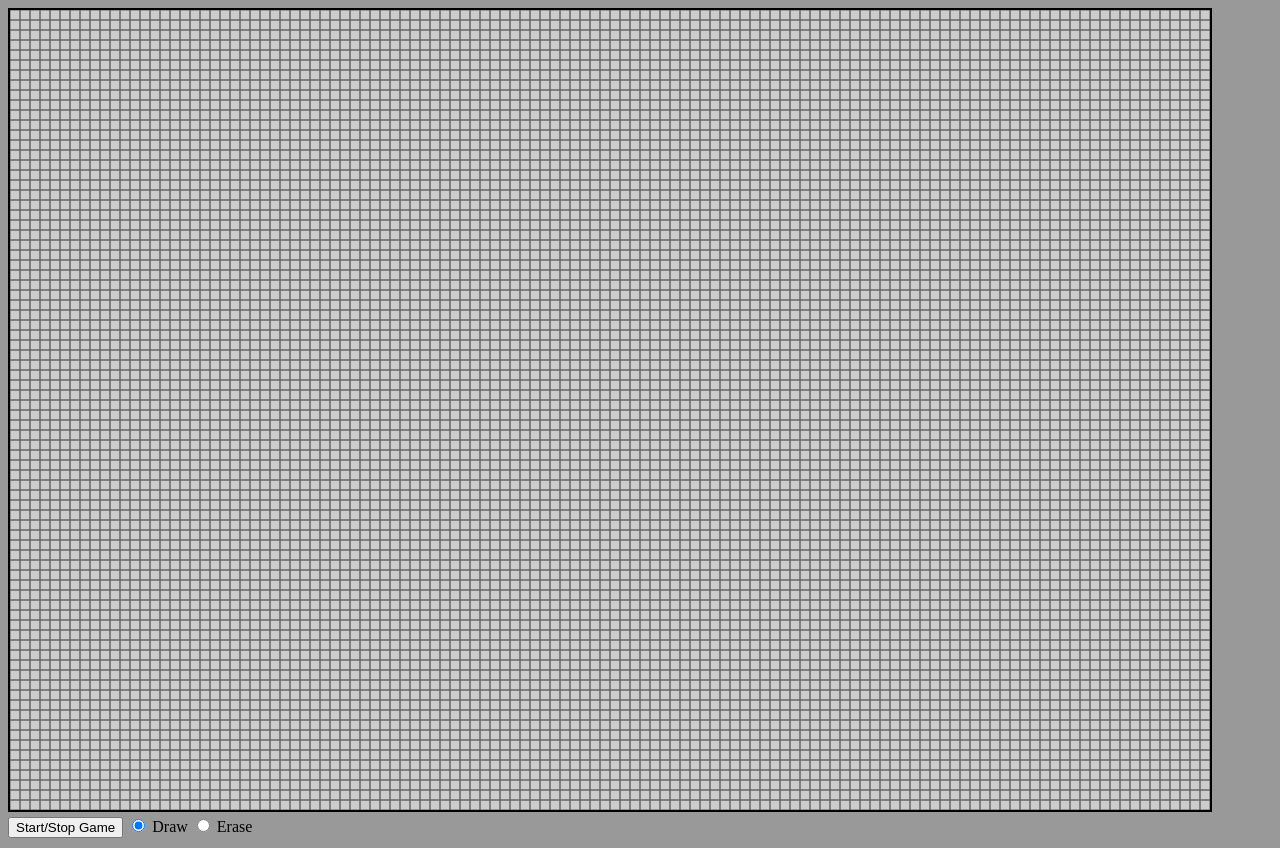
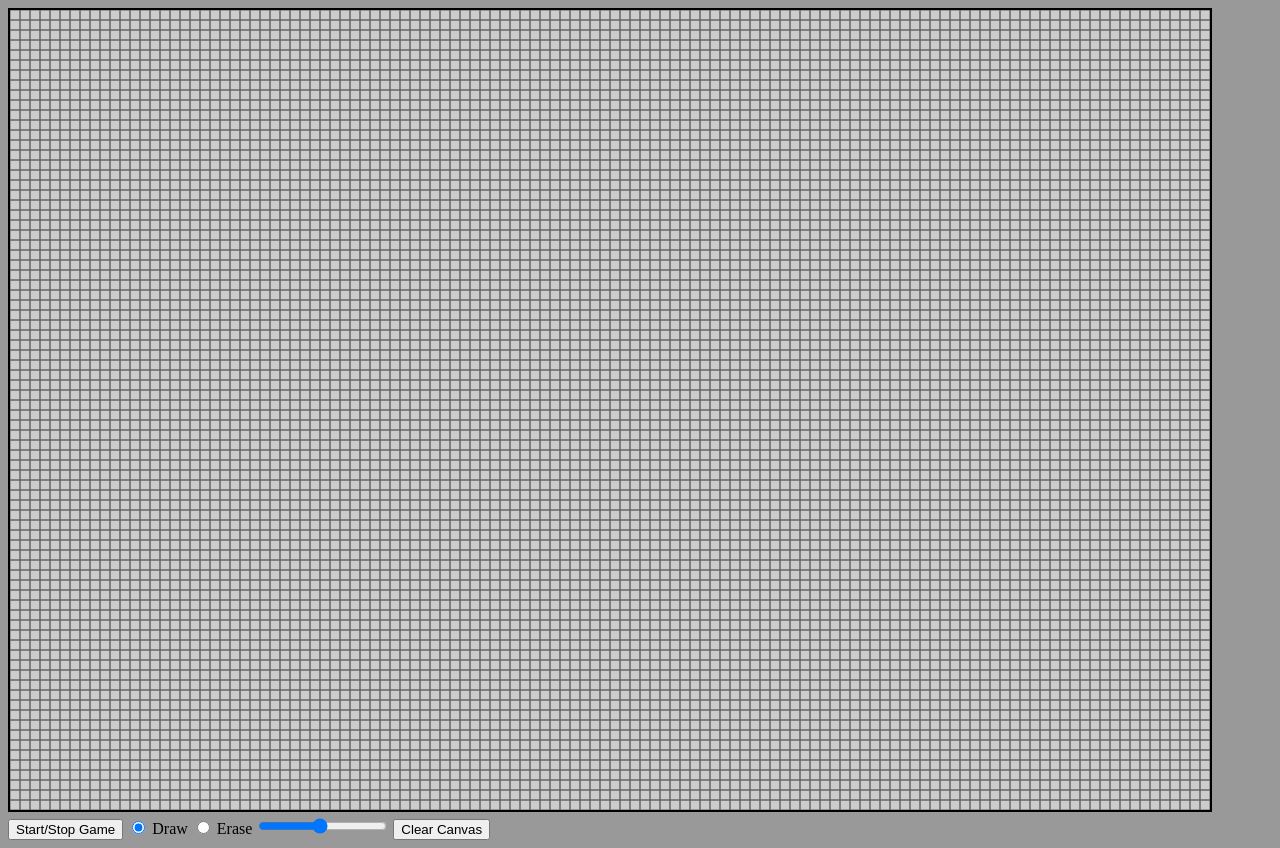
Before and after one commit to BradleyKallhoff/ConwaysGameOfLife, a plain HTML site: page index.html in a window 1280 px wide. Drawn offline with Linux system fonts and the light colour scheme.

Commit message:
adding speed bar and clear canvas button

```diff
--- a/index.html
+++ b/index.html
@@ -3,18 +3,22 @@
 <head>
     <link rel="stylesheet" href="css/styles.css">
 </head>
-<body>
+<body class="bg-dark">
 
-    <canvas id="canvas" width="1200" height="800" style="background-color: #ccc"></canvas>
-
-    <script src="js/gameOfLife.js"></script>
 
         <div>
+            <canvas id="canvas" width="1200" height="800" style="background-color: #ccc"></canvas>
+            <script src="js/gameOfLife.js"></script>
+        </div>
+
+        <div style="padding: auto;">
             <button type="button" value="Start" onclick="startStopGame()" id="startButton">Start/Stop Game</button>
             <input type="radio" id="draw" name="drawOptions" value="draw" checked>
             <label for="draw">Draw</label>
             <input type="radio" id="erase" name="drawOptions" value="erase">
             <label for="erase">Erase</label>
+            <input type="range" id="speed" min="50" max="1000" step="50" value="500">
+            <button type="button" onclick="clearGrid()">Clear Canvas</button>
         </div>
 
 </body>
--- a/js/gameOfLife.js
+++ b/js/gameOfLife.js
@@ -28,8 +28,6 @@ canvas.addEventListener("mousedown", e => {
 
     var xPosition = Math.floor((e.clientX - rectSize) / rectSize);
     var yPosition = Math.floor((e.clientY - rectSize) / rectSize);
-
-    console.log(xPosition, yPosition)
 
     if(drawOption === "draw"){
         addCell(xCoordinate, yCoordinate, yPosition, xPosition);
@@ -64,6 +62,7 @@ canvas.addEventListener("mouseup", function(){
 });
 
 function drawGrid() {
+    positions = [];
 
     for(var i = 0; i < height; i += rectSize) {
         var row = [];
@@ -106,13 +105,24 @@ function updateGrid() {
     }
 }
 
+function clearGrid() {
+    for(var i = 0; i < height/rectSize; i++) {
+        for( var j = 0; j < width/rectSize; j++) {
+
+            if(positions[i][j] !== 0) {
+                removeCell(j*rectSize, i*rectSize, i, j);
+            }
+        }
+    }
+}
+
 function startStopGame() {
     var startButton = document.getElementById("startButton");
     if (startButton.value === "Stop") {
         startButton.value = "Start";
         clearInterval(starting);
     } else {
-        starting = setInterval(updateGrid, 500)
+        starting = setInterval(updateGrid, document.getElementById('speed').value);
         startButton.value = "Stop";
     }
 }
```
Lines whose indentation alone changed are shown as unchanged.
